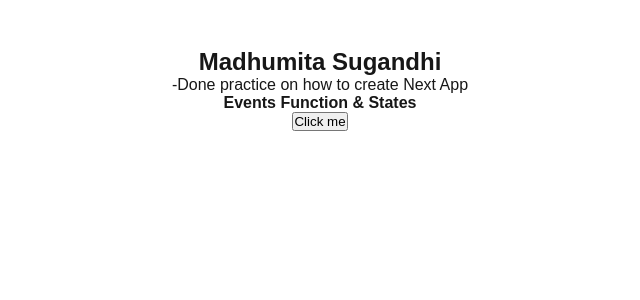
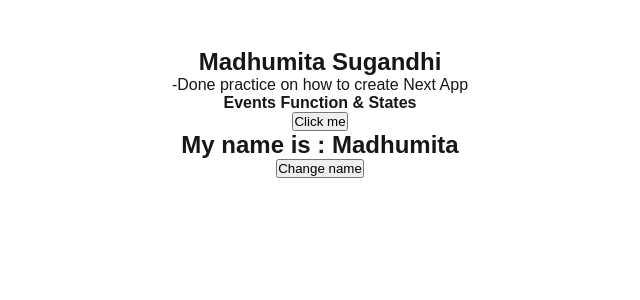
Before and after one commit to madhumitasugandhi/nextjs, a Next.js app: page / in a window 1280 px wide. Shown: the top 300 px of the page, without its empty margins (320-960 px from the left). Built offline with nearby package versions, Linux system fonts and the light colour scheme.

Commit message:
UseState used in component to name the name while click the button.

```diff
--- a/src/components/EventsFunctionsStates.jsx
+++ b/src/components/EventsFunctionsStates.jsx
@@ -1,14 +1,22 @@
-import React from 'react';
+import React, {useState} from 'react';
 
 const EventsFunctionsStates = () => {
+    const [firstName, setFirstName]=useState("Madhumita");
+
   const sayHello = (name) => {
     alert(`Hello ${name}`);
   };
+  const changeName = () =>{
+    setFirstName ("Madhu");
+  }
 
   return (
     <>
       <h4>Events Function & States</h4>
       <button onClick={() => sayHello('Madhu')}>Click me</button>
+      <br/>
+      <h2>My name is : {firstName}</h2>
+      <button onClick={changeName}>Change name</button>
     </>
   );
 };
```
